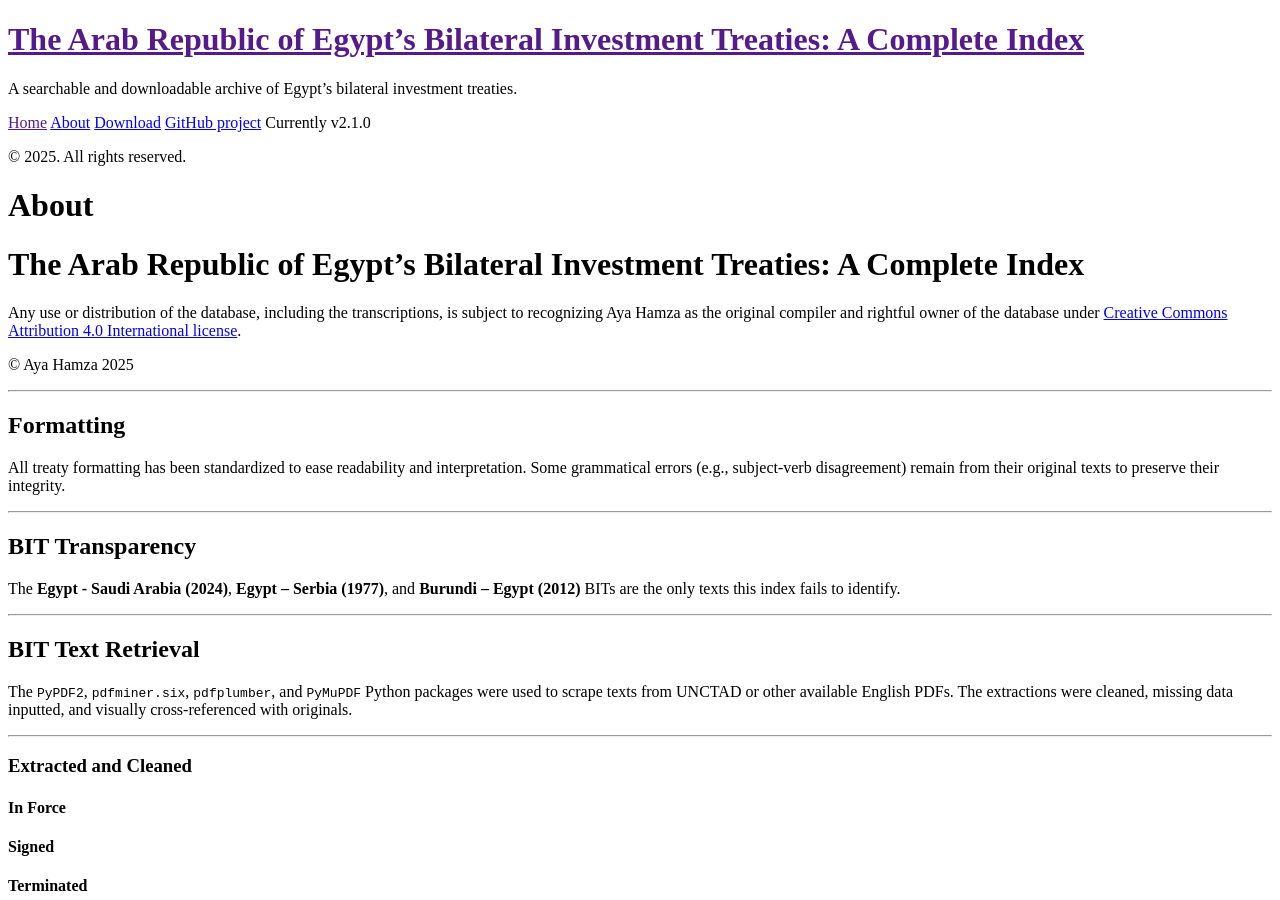
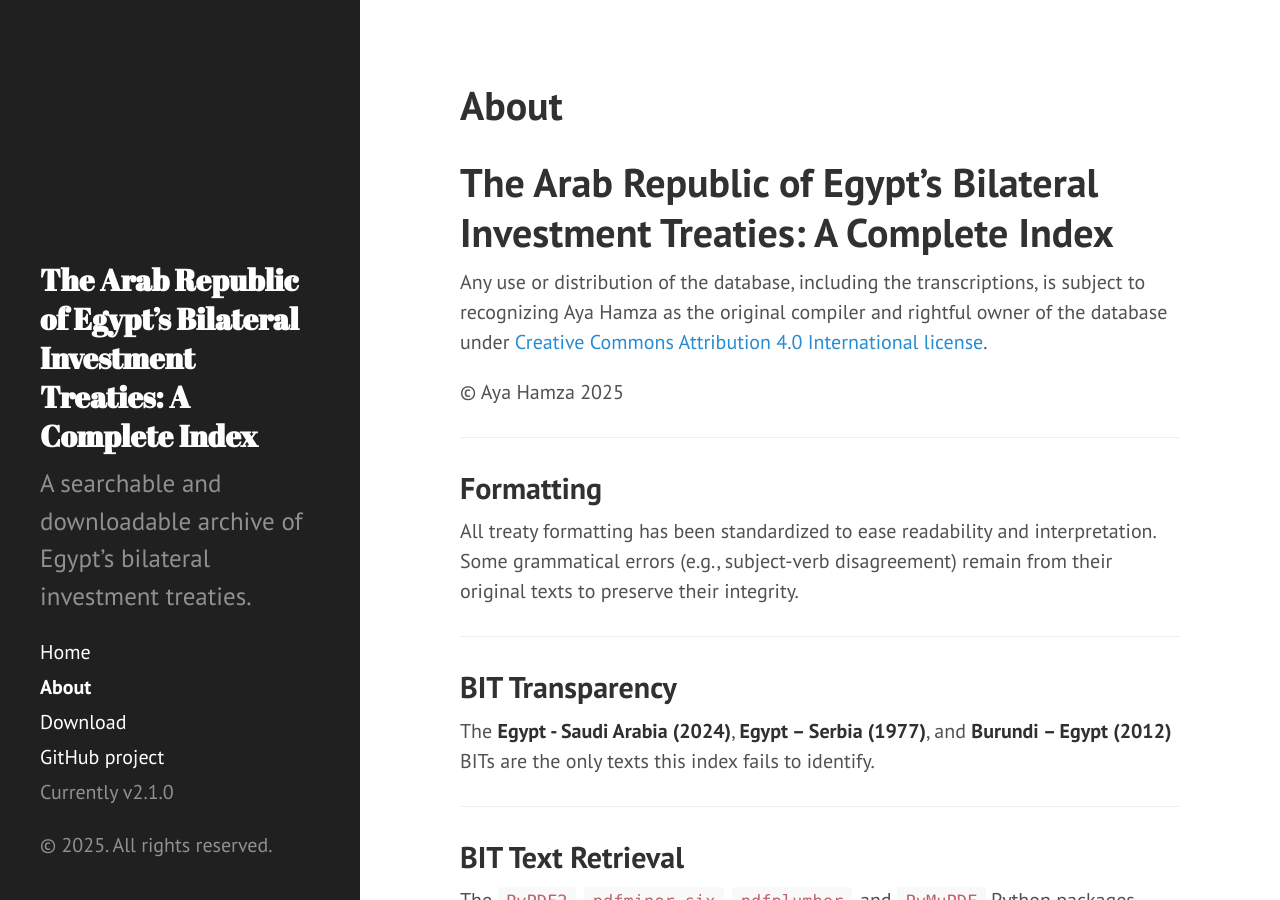
Before and after one commit to ayahamza1/MENABITs, a Jekyll site: the page built from about.md, in a window 1280 px wide and 900 px high. Built offline with Jekyll 4.4.1, drawn with Linux system fonts in a browser that asks for light colours.

Commit message:
Update head.html

```diff
--- a/_includes/head.html
+++ b/_includes/head.html
@@ -2,8 +2,6 @@
   <link href="http://gmpg.org/xfn/11" rel="profile">
   <meta http-equiv="X-UA-Compatible" content="IE=edge">
   <meta http-equiv="content-type" content="text/html; charset=utf-8">
-
-  <!-- Enable responsiveness on mobile devices-->
   <meta name="viewport" content="width=device-width, initial-scale=1.0, maximum-scale=1">
 
   <title>
@@ -15,15 +13,23 @@
   </title>
 
   <!-- CSS -->
-  <link rel="stylesheet" href="{{ site.baseurl }}public/css/poole.css">
-  <link rel="stylesheet" href="{{ site.baseurl }}public/css/syntax.css">
-  <link rel="stylesheet" href="{{ site.baseurl }}public/css/hyde.css">
-  <link rel="stylesheet" href="http://fonts.googleapis.com/css?family=PT+Sans:400,400italic,700|Abril+Fatface">
+  <link rel="stylesheet" href="{{ site.baseurl }}/public/css/poole.css">
+  <link rel="stylesheet" href="{{ site.baseurl }}/public/css/syntax.css">
+  <link rel="stylesheet" href="{{ site.baseurl }}/public/css/hyde.css">
+  <link rel="stylesheet" href="https://fonts.googleapis.com/css?family=PT+Sans:400,400italic,700|Abril+Fatface">
 
-  <!-- Icons -->
-  <link rel="apple-touch-icon-precomposed" sizes="144x144" href="{{ site.baseurl }}public/apple-touch-icon-144-precomposed.png">
-  <link rel="shortcut icon" href="{{ site.baseurl }}public/favicon.ico">
+  <!-- Favicons -->
+  <link rel="icon" type="image/png" href="{{ site.baseurl }}/public/favicon-96x96.png" sizes="96x96">
+  <link rel="icon" type="image/svg+xml" href="{{ site.baseurl }}/public/favicon.svg">
+  <link rel="shortcut icon" href="{{ site.baseurl }}/public/favicon.ico">
+  <link rel="apple-touch-icon" sizes="180x180" href="{{ site.baseurl }}/public/apple-touch-icon.png">
+  <meta name="apple-mobile-web-app-title" content="Egypt's BITs">
+  <link rel="manifest" href="{{ site.baseurl }}/public/site.webmanifest">
+
+  <!-- Dark/Light Mode Favicon Switching -->
+  <link rel="icon" href="{{ site.baseurl }}/public/favicon-dark.svg" media="(prefers-color-scheme: dark)">
+  <link rel="icon" href="{{ site.baseurl }}/public/favicon-light.svg" media="(prefers-color-scheme: light)">
 
   <!-- RSS -->
-  <link rel="alternate" type="application/rss+xml" title="RSS" href="/atom.xml">
+  <link rel="alternate" type="application/rss+xml" title="RSS" href="{{ site.baseurl }}/atom.xml">
 </head>
```
